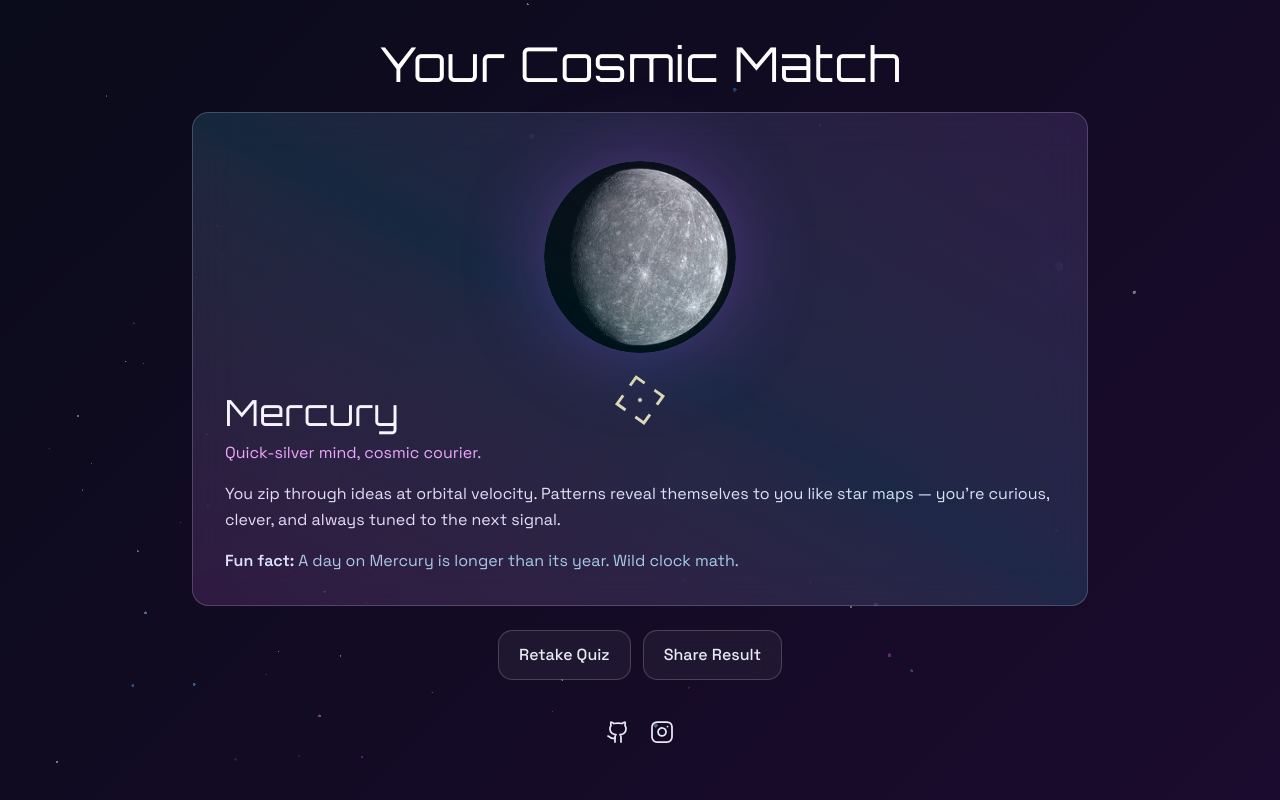
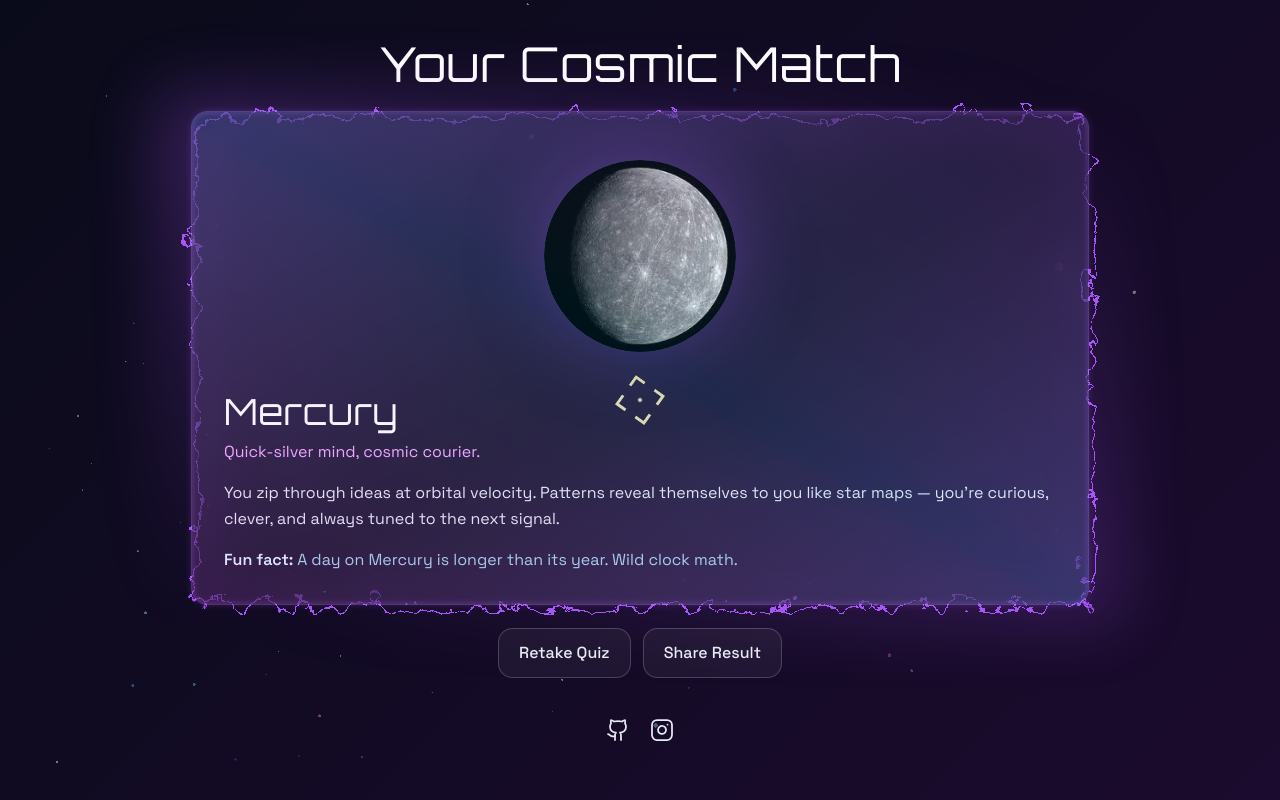
Before and after one commit to Alilo2005/planets_quiz, a Next.js app: page /result in a window 1280 px wide. Built offline with nearby package versions, Linux system fonts and the light colour scheme; a web font is replaced by a local one.

Commit message:
Refactor ResultPage and PlanetResultCard components to integrate ElectricBorder for enhanced visual styling

```diff
--- a/app/result/page.tsx
+++ b/app/result/page.tsx
@@ -1,5 +1,5 @@
+"use client";
 import Head from "next/head";
-"use client";
 import { useMemo, useState } from "react";
 import { useRouter } from "next/navigation";
 import { useQuiz } from "@/lib/quizContext";
--- /dev/null
+++ b/components/ElectricBorder.tsx
@@ -0,0 +1,201 @@
+import React, { CSSProperties, PropsWithChildren, useEffect, useId, useLayoutEffect, useRef } from 'react';
+
+type ElectricBorderProps = PropsWithChildren<{
+  color?: string;
+  speed?: number;
+  chaos?: number;
+  thickness?: number;
+  className?: string;
+  style?: CSSProperties;
+}>;
+
+function hexToRgba(hex: string, alpha = 1): string {
+  if (!hex) return `rgba(0,0,0,${alpha})`;
+  let h = hex.replace('#', '');
+  if (h.length === 3) {
+    h = h
+      .split('')
+      .map(c => c + c)
+      .join('');
+  }
+  const int = parseInt(h, 16);
+  const r = (int >> 16) & 255;
+  const g = (int >> 8) & 255;
+  const b = int & 255;
+  return `rgba(${r}, ${g}, ${b}, ${alpha})`;
+}
+
+const ElectricBorder: React.FC<ElectricBorderProps> = ({
+  children,
+  color = '#5227FF',
+  speed = 1,
+  chaos = 1,
+  thickness = 2,
+  className,
+  style
+}) => {
+  const rawId = useId().replace(/[:]/g, '');
+  const filterId = `turbulent-displace-${rawId}`;
+  const svgRef = useRef<SVGSVGElement | null>(null);
+  const rootRef = useRef<HTMLDivElement | null>(null);
+  const strokeRef = useRef<HTMLDivElement | null>(null);
+
+  const updateAnim = () => {
+    const svg = svgRef.current;
+    const host = rootRef.current;
+    if (!svg || !host) return;
+
+    if (strokeRef.current) {
+      strokeRef.current.style.filter = `url(#${filterId})`;
+    }
+
+    const width = Math.max(1, Math.round(host.clientWidth || host.getBoundingClientRect().width || 0));
+    const height = Math.max(1, Math.round(host.clientHeight || host.getBoundingClientRect().height || 0));
+
+    const dyAnims = Array.from(svg.querySelectorAll<SVGAnimateElement>('feOffset > animate[attributeName="dy"]'));
+    if (dyAnims.length >= 2) {
+      dyAnims[0].setAttribute('values', `${height}; 0`);
+      dyAnims[1].setAttribute('values', `0; -${height}`);
+    }
+
+    const dxAnims = Array.from(svg.querySelectorAll<SVGAnimateElement>('feOffset > animate[attributeName="dx"]'));
+    if (dxAnims.length >= 2) {
+      dxAnims[0].setAttribute('values', `${width}; 0`);
+      dxAnims[1].setAttribute('values', `0; -${width}`);
+    }
+
+    const baseDur = 6;
+    const dur = Math.max(0.001, baseDur / (speed || 1));
+    [...dyAnims, ...dxAnims].forEach(a => a.setAttribute('dur', `${dur}s`));
+
+    const disp = svg.querySelector('feDisplacementMap');
+    if (disp) disp.setAttribute('scale', String(30 * (chaos || 1)));
+
+    const filterEl = svg.querySelector<SVGFilterElement>(`#${CSS.escape(filterId)}`);
+    if (filterEl) {
+      filterEl.setAttribute('x', '-200%');
+      filterEl.setAttribute('y', '-200%');
+      filterEl.setAttribute('width', '500%');
+      filterEl.setAttribute('height', '500%');
+    }
+
+    requestAnimationFrame(() => {
+      [...dyAnims, ...dxAnims].forEach((a: any) => {
+        if (typeof a.beginElement === 'function') {
+          try {
+            a.beginElement();
+          } catch {}
+        }
+      });
+    });
+  };
+
+  useEffect(() => {
+    updateAnim();
+  }, [speed, chaos]);
+
+  useLayoutEffect(() => {
+    if (!rootRef.current) return;
+    const ro = new ResizeObserver(() => updateAnim());
+    ro.observe(rootRef.current);
+    updateAnim();
+    return () => ro.disconnect();
+  }, []);
+
+  const inheritRadius: CSSProperties = {
+    borderRadius: style?.borderRadius ?? 'inherit'
+  };
+
+  const strokeStyle: CSSProperties = {
+    ...inheritRadius,
+    borderWidth: thickness,
+    borderStyle: 'solid',
+    borderColor: color
+  };
+
+  const glow1Style: CSSProperties = {
+    ...inheritRadius,
+    borderWidth: thickness,
+    borderStyle: 'solid',
+    borderColor: hexToRgba(color, 0.6),
+    filter: `blur(${0.5 + thickness * 0.25}px)`,
+    opacity: 0.5
+  };
+
+  const glow2Style: CSSProperties = {
+    ...inheritRadius,
+    borderWidth: thickness,
+    borderStyle: 'solid',
+    borderColor: color,
+    filter: `blur(${2 + thickness * 0.5}px)`,
+    opacity: 0.5
+  };
+
+  const bgGlowStyle: CSSProperties = {
+    ...inheritRadius,
+    transform: 'scale(1.08)',
+    filter: 'blur(32px)',
+    opacity: 0.3,
+    zIndex: -1,
+    background: `linear-gradient(-30deg, ${hexToRgba(color, 0.8)}, transparent, ${color})`
+  };
+
+  return (
+    <div ref={rootRef} className={'relative isolate ' + (className ?? '')} style={style}>
+      <svg
+        ref={svgRef}
+        className="fixed -left-[10000px] -top-[10000px] w-[10px] h-[10px] opacity-[0.001] pointer-events-none"
+        aria-hidden
+        focusable="false"
+      >
+        <defs>
+          <filter id={filterId} colorInterpolationFilters="sRGB" x="-20%" y="-20%" width="140%" height="140%">
+            <feTurbulence type="turbulence" baseFrequency="0.02" numOctaves="10" result="noise1" seed="1" />
+            <feOffset in="noise1" dx="0" dy="0" result="offsetNoise1">
+              <animate attributeName="dy" values="700; 0" dur="6s" repeatCount="indefinite" calcMode="linear" />
+            </feOffset>
+
+            <feTurbulence type="turbulence" baseFrequency="0.02" numOctaves="10" result="noise2" seed="1" />
+            <feOffset in="noise2" dx="0" dy="0" result="offsetNoise2">
+              <animate attributeName="dy" values="0; -700" dur="6s" repeatCount="indefinite" calcMode="linear" />
+            </feOffset>
+
+            <feTurbulence type="turbulence" baseFrequency="0.02" numOctaves="10" result="noise1" seed="2" />
+            <feOffset in="noise1" dx="0" dy="0" result="offsetNoise3">
+              <animate attributeName="dx" values="490; 0" dur="6s" repeatCount="indefinite" calcMode="linear" />
+            </feOffset>
+
+            <feTurbulence type="turbulence" baseFrequency="0.02" numOctaves="10" result="noise2" seed="2" />
+            <feOffset in="noise2" dx="0" dy="0" result="offsetNoise4">
+              <animate attributeName="dx" values="0; -490" dur="6s" repeatCount="indefinite" calcMode="linear" />
+            </feOffset>
+
+            <feComposite in="offsetNoise1" in2="offsetNoise2" result="part1" />
+            <feComposite in="offsetNoise3" in2="offsetNoise4" result="part2" />
+            <feBlend in="part1" in2="part2" mode="color-dodge" result="combinedNoise" />
+            <feDisplacementMap
+              in="SourceGraphic"
+              in2="combinedNoise"
+              scale="30"
+              xChannelSelector="R"
+              yChannelSelector="B"
+            />
+          </filter>
+        </defs>
+      </svg>
+
+      <div className="absolute inset-0 pointer-events-none" style={inheritRadius}>
+        <div ref={strokeRef} className="absolute inset-0 box-border" style={strokeStyle} />
+        <div className="absolute inset-0 box-border" style={glow1Style} />
+        <div className="absolute inset-0 box-border" style={glow2Style} />
+        <div className="absolute inset-0" style={bgGlowStyle} />
+      </div>
+
+      <div className="relative" style={inheritRadius}>
+        {children}
+      </div>
+    </div>
+  );
+};
+
+export default ElectricBorder;
--- a/components/PlanetResultCard.tsx
+++ b/components/PlanetResultCard.tsx
@@ -4,10 +4,12 @@ import Image from "next/image";
 import PixelTransition from "@/components/PixelTransition";
 import DecryptedText from "@/components/DecryptedText";
 import type { PlanetInfo } from "@/lib/types";
+import ElectricBorder from "@/components/ElectricBorder";
 
 export default function PlanetResultCard({ planet }: { planet: PlanetInfo }) {
   return (
-    <div className="relative w-full max-w-4xl mx-auto p-6 md:p-8 rounded-2xl bg-white/5 border border-white/10 backdrop-blur-xl">
+    <ElectricBorder className="relative w-full max-w-4xl mx-auto rounded-2xl" color="#a855f7" thickness={2} chaos={1} speed={1.2}>
+      <div className="relative p-6 md:p-8 rounded-2xl bg-white/5 backdrop-blur-xl">
       <div className="grid md:grid-cols-[220px,1fr] gap-6 items-center">
         <div className="relative h-48 md:h-56">
           <motion.div
@@ -114,6 +116,7 @@ export default function PlanetResultCard({ planet }: { planet: PlanetInfo }) {
       </div>
       <div className="pointer-events-none absolute inset-0 rounded-2xl ring-1 ring-white/10" />
       <div className="pointer-events-none absolute -inset-px rounded-2xl bg-gradient-to-tr from-fuchsia-500/10 via-sky-400/10 to-violet-500/10" />
-    </div>
+      </div>
+    </ElectricBorder>
   );
 }
```
